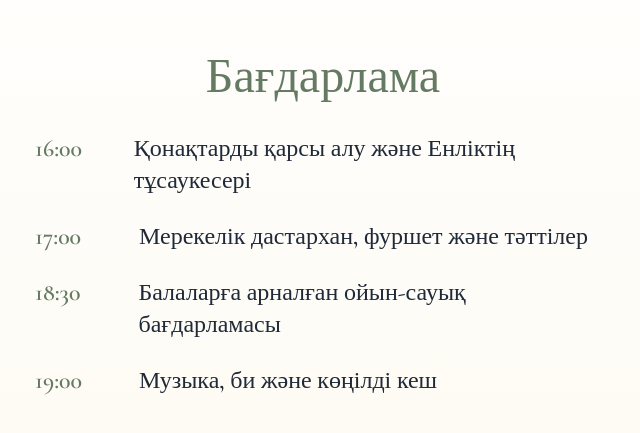
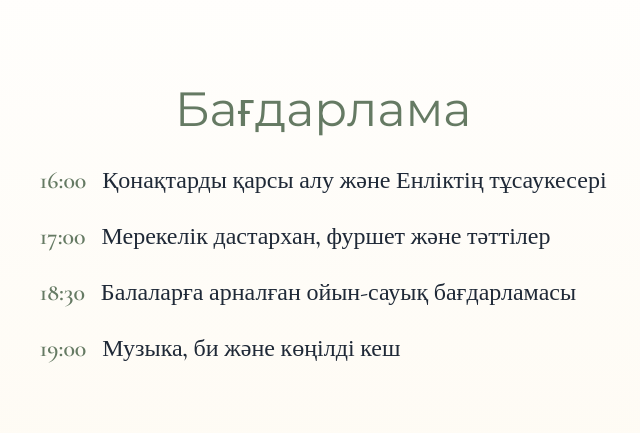
Before and after one commit to Enlyk-birthday/birthday, a plain HTML site: page index.html in a window 1280 px wide. Shown: the part 2575-3008 px from the top of the page, without its empty margins (317-957 px from the left). Drawn offline with nearby package versions, Linux system fonts and the light colour scheme.

Commit message:
index.html

```diff
--- a/index.html
+++ b/index.html
@@ -101,26 +101,24 @@
 <!-- 4-бет: Бағдарлама -->
 <section class="min-h-screen flex flex-col items-center justify-center px-6 py-20 bg-gradient-to-b from-white to-[#fefaf1] space-y-10">
   <div class="max-w-xl text-center montserrat space-y-8">
-    <!-- Бағдарлама тақырыбы: әдемі шрифтпен -->
-    <h3 class="text-4xl md:text-5xl text-[#657a63] cormorant">Бағдарлама</h3>
+    <h3 class="text-4xl md:text-5xl text-[#657a63] noto-serif">Бағдарлама</h3>
 
-
-    <!-- Бағдарлама мәтіні: үлкенірек шрифтпен -->
     <div class="text-left space-y-6 text-xl md:text-2xl text-gray-800 cormorant">
-      <div class="flex items-start gap-2">
-        <span class="font-extrabold text-2xl text-[#657a63] w-24">16:00</span>
+      <!-- Бір жолда сағат пен мәтін -->
+      <div class="grid grid-cols-[auto,1fr] gap-4 items-start">
+        <span class="font-extrabold text-2xl text-[#657a63]">16:00</span>
         <span>Қонақтарды қарсы алу және Енліктің тұсаукесері</span>
       </div>
-      <div class="flex items-start gap-2">
-        <span class="font-extrabold text-2xl text-[#657a63] w-24">17:00</span>
+      <div class="grid grid-cols-[auto,1fr] gap-4 items-start">
+        <span class="font-extrabold text-2xl text-[#657a63]">17:00</span>
         <span>Мерекелік дастархан, фуршет және тәттілер</span>
       </div>
-      <div class="flex items-start gap-2">
-        <span class="font-extrabold text-2xl text-[#657a63] w-24">18:30</span>
+      <div class="grid grid-cols-[auto,1fr] gap-4 items-start">
+        <span class="font-extrabold text-2xl text-[#657a63]">18:30</span>
         <span>Балаларға арналған ойын-сауық бағдарламасы</span>
       </div>
-      <div class="flex items-start gap-2">
-        <span class="font-extrabold text-2xl text-[#657a63] w-24">19:00</span>
+      <div class="grid grid-cols-[auto,1fr] gap-4 items-start">
+        <span class="font-extrabold text-2xl text-[#657a63]">19:00</span>
         <span>Музыка, би және көңілді кеш</span>
       </div>
     </div>
```
